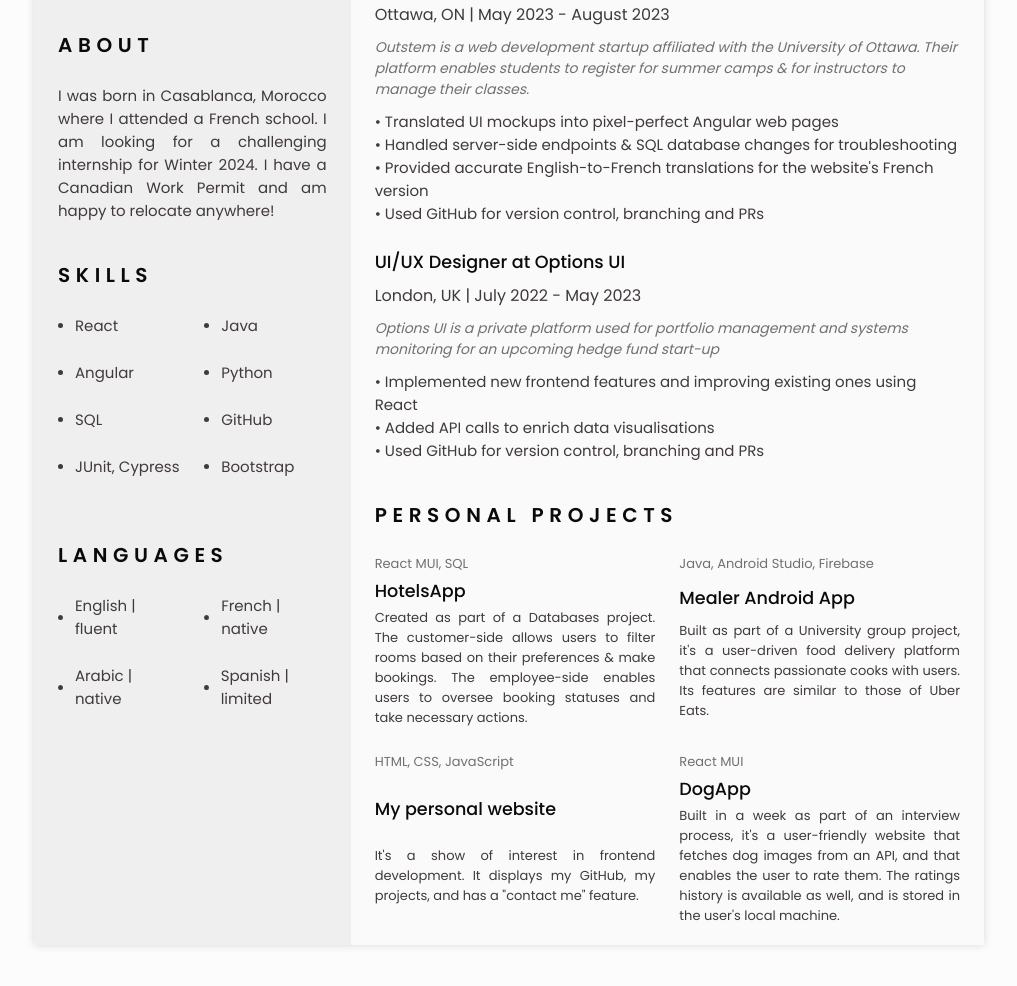
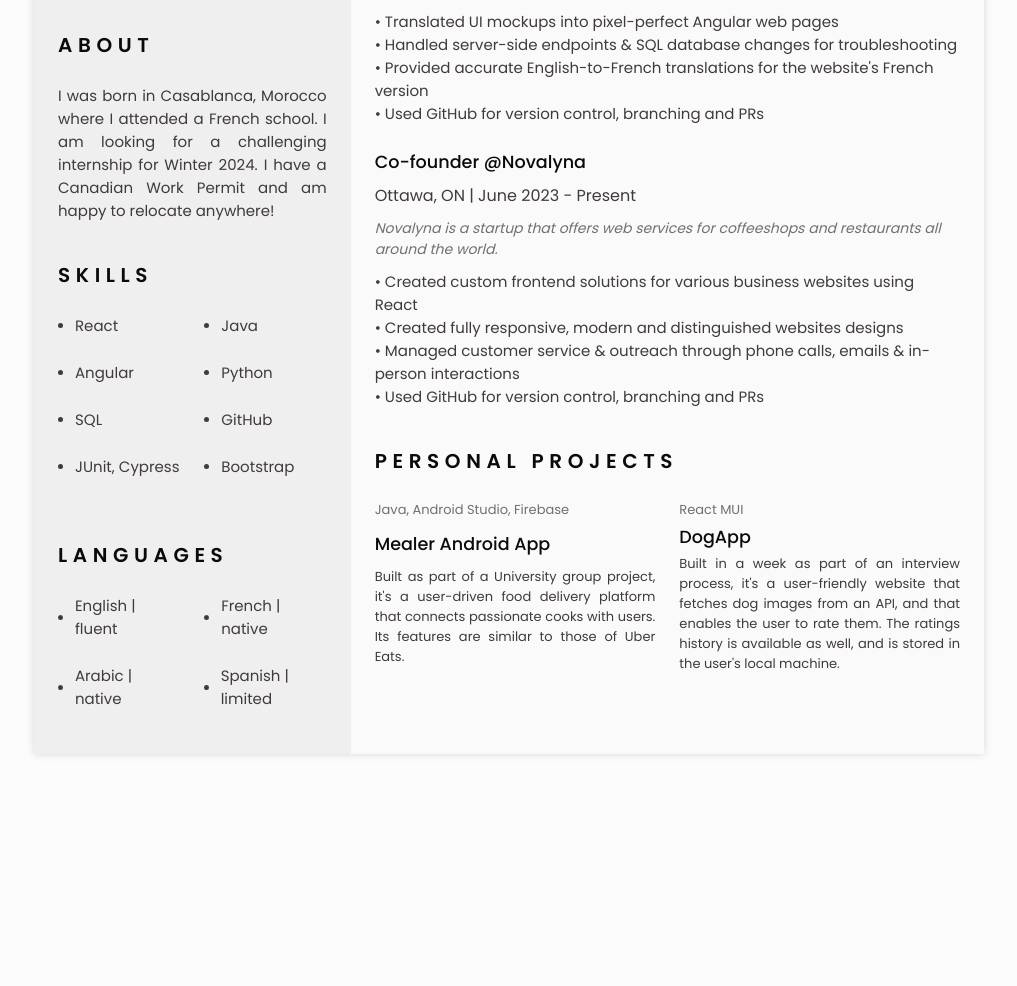
Before and after one commit to linamoussadek/Coding-my-CV, a plain HTML site: page index.html in a window 1280 px wide. Shown: the part 580-1566 px from the top of the page, without its empty margins (131-1148 px from the left). After the commit the page ends 1405 px from the top, so only its background shows below. Drawn offline with nearby package versions, Linux system fonts and the light colour scheme.

Commit message:
update 2023

```diff
--- a/index.html
+++ b/index.html
@@ -202,18 +202,18 @@
                                 BACHELOR'S DEGREE IN COMPUTER SCIENCE (CO-OP)
                                 <br/>
                                 <span class="experience_company"> September 2021 - Present | <a href="https://www2.uottawa.ca/faculty-engineering/undergraduate-studies/programs/computer-science">University of Ottawa</a> </span>
-                                <p> cGPA: 7.0 </p>
+                                <p> cGPA: 74% </p>
                             </h3>
-                            <p class="experience_description">
-                                Relevant courses include:
-                                <br/>
-                                • Data Structures and Algorithms
-                                <br/>
-                                • Databases I
-                                <br/>
-                                • Programming Paradigms
-                                <br/>
-                            </p>
+<!--                            <p class="experience_description">-->
+<!--                                Relevant courses include:-->
+<!--                                <br/>-->
+<!--                                • Data Structures and Algorithms-->
+<!--                                <br/>-->
+<!--                                • Databases I-->
+<!--                                <br/>-->
+<!--                                • Programming Paradigms-->
+<!--                                <br/>-->
+<!--                            </p>-->
                         </div>
                     </div>
                     <div class="experience_content">
@@ -258,14 +258,16 @@
                         </p>
                     </div>
                     <div class="certificate_content">
-                        <h3 class="certificate_title">UI/UX Designer at Options UI</h3>
-                        <span class="certificate_subtitle">London, UK | July 2022 - May 2023</span>
-                        <p class="brand-description"> Options UI is a private platform used for portfolio management
-                            and systems monitoring for an upcoming hedge fund start-up</p>
+                        <h3 class="certificate_title">Co-founder @Novalyna</h3>
+                        <span class="certificate_subtitle">Ottawa, ON | June 2023 - Present</span>
+                        <p class="brand-description"> Novalyna is a startup that offers web services for
+                            coffeeshops and restaurants all around the world.</p>
                         <p class="certificate_description">
-                            • Implemented new frontend features and improving existing ones using React
+                            • Created custom frontend solutions for various business websites using React
                             <br/>
-                            • Added API calls to enrich data visualisations
+                            • Created fully responsive, modern and distinguished websites designs
+                            <br/>
+                            • Managed customer service & outreach through phone calls, emails & in-person interactions
                             <br/>
                             • Used GitHub for version control, branching and PRs
                         </p>
@@ -276,16 +278,16 @@
             <section class="references section" id="references">
                 <h2 class="section-title"> PERSONAL PROJECTS</h2>
                 <div class="references_container bd-grid">
-                    <div class="references_content bd-grid">
-                        <span class="references_subtitle">React MUI, SQL</span>
-                        <h3 class="references_title">HotelsApp</h3>
-                        <ul class="references_contact">
-                            <li>Created as part of a Databases project. The customer-side allows users
-                                to filter rooms based on their preferences & make bookings. The
-                                employee-side enables users to oversee booking statuses and take necessary actions.
-                            </li>
-                        </ul>
-                    </div>
+<!--                    <div class="references_content bd-grid">-->
+<!--                        <span class="references_subtitle">React MUI, SQL</span>-->
+<!--                        <h3 class="references_title">HotelsApp</h3>-->
+<!--                        <ul class="references_contact">-->
+<!--                            <li>Created as part of a Databases project. The customer-side allows users-->
+<!--                                to filter rooms based on their preferences & make bookings. The-->
+<!--                                employee-side enables users to oversee booking statuses and take necessary actions.-->
+<!--                            </li>-->
+<!--                        </ul>-->
+<!--                    </div>-->
                     <div class="references_content bd-grid">
                         <span class="references_subtitle">Java, Android Studio, Firebase</span>
                         <h3 class="references_title">Mealer Android App</h3>
@@ -295,15 +297,15 @@
                             </li>
                         </ul>
                     </div>
-                    <div class="references_content bd-grid">
-                        <span class="references_subtitle">HTML, CSS, JavaScript</span>
-                        <h3 class="references_title">My personal website</h3>
-                        <ul class="references_contact">
-                            <li>It's a show of interest in frontend development.
-                                It displays my GitHub, my projects, and has a "contact me" feature.
-                            </li>
-                        </ul>
-                    </div>
+<!--                    <div class="references_content bd-grid">-->
+<!--                        <span class="references_subtitle">HTML, CSS, JavaScript</span>-->
+<!--                        <h3 class="references_title">My personal website</h3>-->
+<!--                        <ul class="references_contact">-->
+<!--                            <li>It's a show of interest in frontend development.-->
+<!--                                It displays my GitHub, my projects, and has a "contact me" feature.-->
+<!--                            </li>-->
+<!--                        </ul>-->
+<!--                    </div>-->
                     <div class="references_content bd-grid">
                         <span class="references_subtitle">React MUI</span>
                         <h3 class="references_title">DogApp</h3>
```
